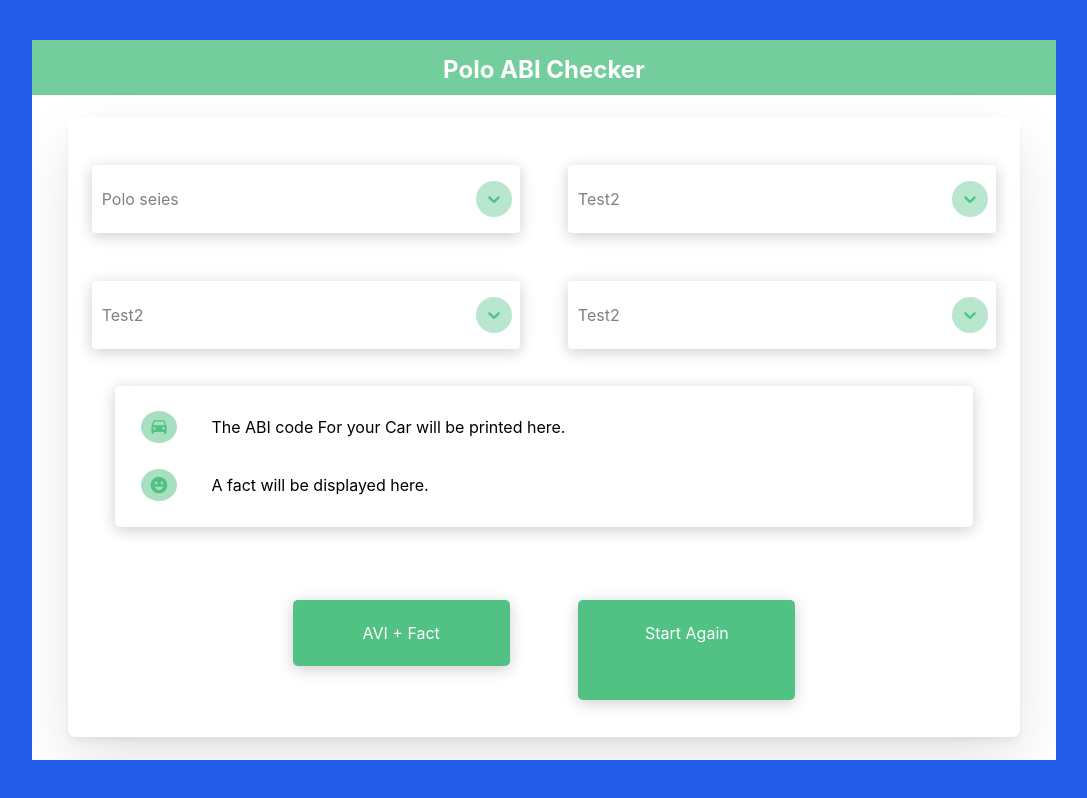
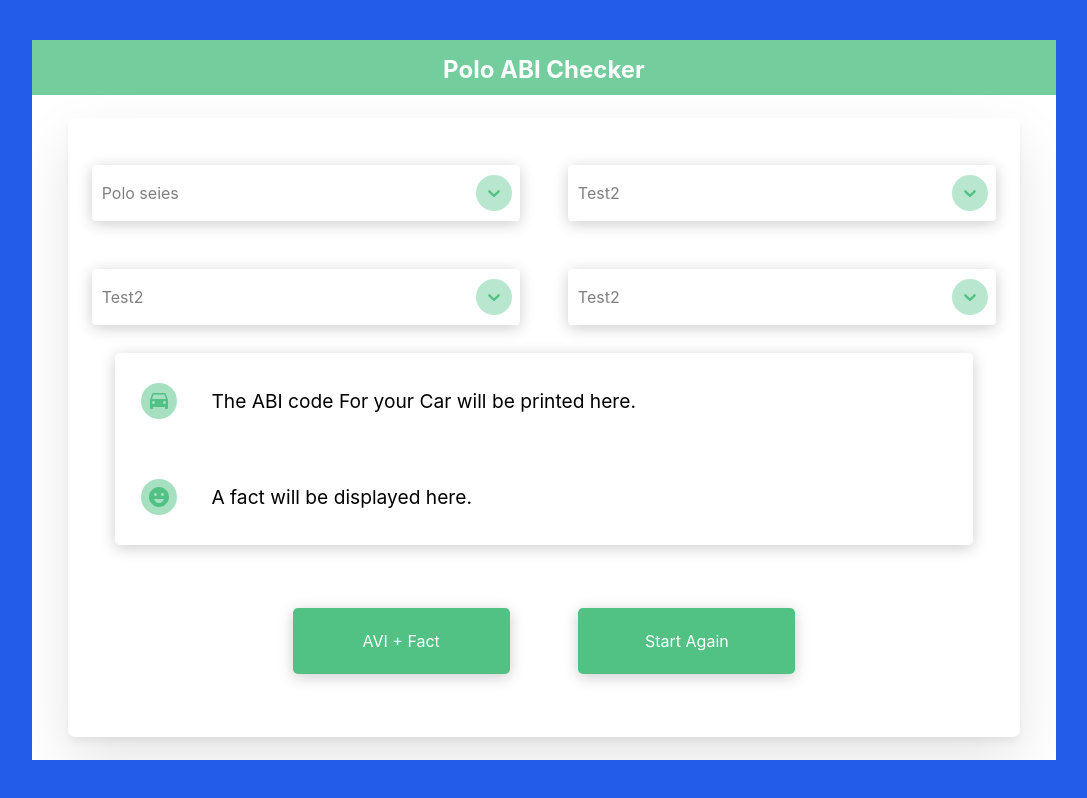
Before and after one commit to UPLukeet/Good-energy-shopping, a React (Create React App) app: page / in a window 1280 px wide. Shown: the whole page, without its empty margins (96-1183 px from the left). Built offline with nearby package versions, Linux system fonts and the light colour scheme.

Commit message:
scaling works for all devices

```diff
--- a/src/Styling/_poloFinder.scss
+++ b/src/Styling/_poloFinder.scss
@@ -1,8 +1,10 @@
+//container for the page
 .PF_Container {
     height: 100%;
     width: 100%;
     display: flex;
 
+    //container for heading and styling
     .PF_Box {
         height: 92%;
         width: 90%;
@@ -26,6 +28,7 @@
 
         }
 
+        //contains contents/funtional components
         .PF_Content {
             display: flex;
             flex-direction: column;
@@ -36,10 +39,12 @@
             background: #FFFFFF;
             box-shadow: 0 25px 60px rgba(0, 0, 0, 0.10), 0 5px 6px rgba(0, 0, 0, 0.05);
 
+            //constains drops down menus
             .PF_Input {
                 display: flex;
                 flex-direction: column;
 
+                //styling for dropdowns
                 .poloOption_container {
                     width: 90%;
                     margin: auto;
@@ -68,6 +73,7 @@
                         }
                     }
 
+                    //hover effects for indicators
                     .poloOptions__control:hover {
 
                         .poloOptions__indicators {
@@ -82,13 +88,14 @@
 
                     .poloOptions__option:hover {
                         color: white;
-                        background-color: rgba(81, 193, 132, 0.5);
+                        background-color: rgba(81, 193, 132, 0.8);
                         cursor: pointer;
                     }
                 }
             }
 
 
+            //contains ABI and Fact
             .PF_Info_Container {
                 box-shadow: 0px 3px 15px rgba(0, 0, 0, 0.2);
                 width: 90%;
@@ -100,7 +107,6 @@
 
                 .PF_Info {
                     display: flex;
-                    flex-shrink: 1;
                     margin-top: 3%;
 
                     svg {
@@ -134,6 +140,7 @@
             }
 
 
+            // Contains buttons
             .PF_Buttons {
                 display: flex;
                 flex-direction: column;
@@ -155,7 +162,7 @@
                     transition: 0.15s ease-in;
                 }
 
-                .PF_Button_Fact{
+                .PF_Button_Fact {
                     margin-bottom: 6%;
                 }
 
@@ -170,6 +177,8 @@
     }
 }
 
+
+//styling for tablets
 @media only screen and (min-width: 640px) {
     .PF_Container {
 
@@ -179,7 +188,6 @@
             width: 80%;
 
             .PF_Content {
-
 
                 .PF_Input {
                     flex-direction: row;
@@ -191,18 +199,63 @@
                         margin-top: 5%;
                         margin-bottom: 0;
 
+                        .poloOptions__control {
+                            height: 7vh;
+                        }
+
                     }
                 }
 
+                .PF_Info_Container {
+                    display: flex;
+                    flex-direction: column;
+                    box-shadow: 0px 3px 15px rgba(0, 0, 0, 0.2);
+                    flex: 1;
+                    margin-top: 10%;
+                    margin-bottom: 18%;
+
+                    .PF_Info {
+                        display: flex;
+                        margin-top: auto;
+                        margin-bottom: auto;
+
+                        svg {
+                            height: 3vh;
+                            width: auto;
+                            padding: 6px;
+                            border-radius: 50%;
+                            background-color: rgba(81, 193, 132, 0.5);
+                            color: #51C184;
+                            margin-top: auto;
+                            margin-bottom: auto;
+                            margin-left: 3%;
+                        }
+
+                        p {
+                            font-size: 1.2rem;
+                            margin-top: auto;
+                            margin-bottom: auto;
+                            margin-left: 4%;
+                            margin-right: 2%;
+                        }
+
+                    }
+
+                }
+
+
+
                 .PF_Buttons {
-                    display: flex;
-                    flex-direction: row;
                     width: 60%;
                     margin: auto;
+                    margin-bottom: 15%;
 
                     p {
-                        width: 30%;
+                        padding: 6%;
+                    }
 
+                    .PF_Button_Fact {
+                        margin-bottom: 10%;
                     }
 
                 }
@@ -212,6 +265,7 @@
     }
 }
 
+//styling for desktop
 @media only screen and (min-width: 1025px) {
     .PF_Container {
 
@@ -226,10 +280,54 @@
                     .poloOption_container {}
                 }
 
+                .PF_Info_Container {
+                    flex-direction: column;
+                    margin-top: 3%;
+                    margin-bottom: auto;
+
+                    .PF_Info {
+
+                        svg {
+                            height: 3vh;
+                            width: auto;
+                            padding: 6px;
+                            border-radius: 50%;
+                            background-color: rgba(81, 193, 132, 0.5);
+                            color: #51C184;
+                            margin-top: auto;
+                            margin-bottom: auto;
+                            margin-left: 3%;
+                        }
+
+                        p {
+                            font-size: 1.2rem;
+                            margin-top: auto;
+                            margin-bottom: auto;
+                            margin-left: 4%;
+                            margin-right: 2%;
+                        }
+
+                    }
+
+                }
+
+
                 .PF_Buttons {
+                    flex-direction: row;
+                    width: 60%;
+                    margin: auto;
+                    flex: 1;
+
+                    .PF_Button_Fact {
+                        margin-bottom: auto;
+                    }
 
                     p {
+                        margin-top: auto;
+                        margin-bottom: auto;
+                        width: 30%;
                         transition: 0.3s ease-in;
+                        padding: 4%;
                     }
 
                     p:hover {
@@ -237,6 +335,8 @@
                         background: white;
                         color: #51C184;
                     }
+
+
                 }
 
             }
```
